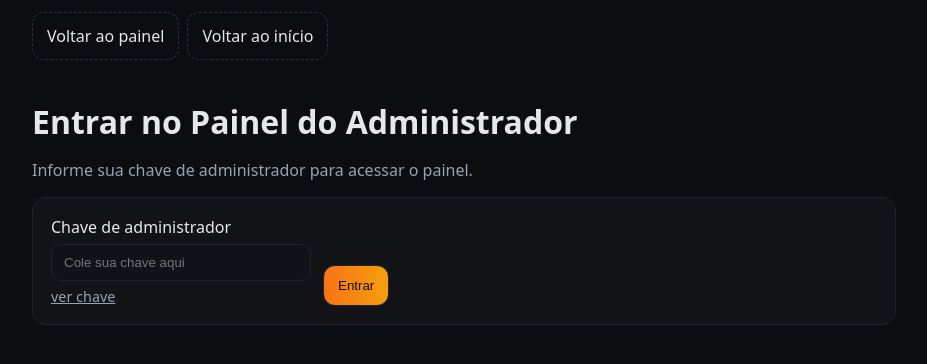
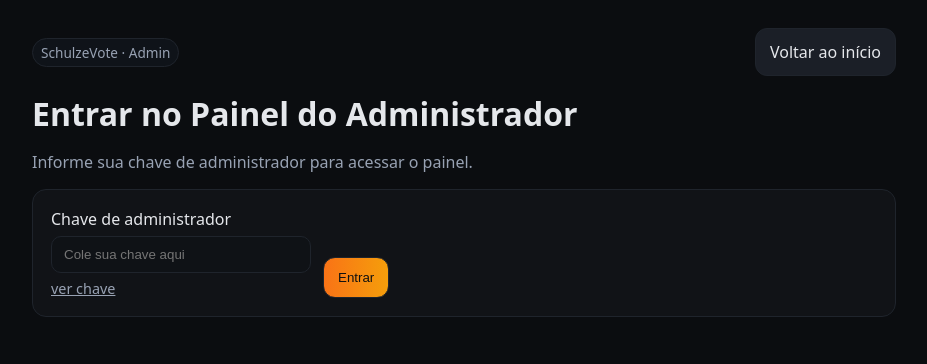
Before and after one commit to Jccasafus-hub/SchulzeVote, a Flask app: page /admin/login in a window 1280 px wide. Shown: the top 364 px of the page, without its empty margins (176-1103 px from the left). Run offline with Flask 3, Linux system fonts and the light colour scheme.

Commit message:
Update base_admin.html

```diff
--- a/templates/base_admin.html
+++ b/templates/base_admin.html
@@ -6,18 +6,12 @@
   <meta name="viewport" content="width=device-width, initial-scale=1" />
 
   <!-- PWA -->
-  <link rel="manifest" href="{{ url_for('static', filename='manifest_admin.json') }}?v={{ APP_VERSION }}">
+  <link rel="manifest" href="{{ url_for('static', filename='manifest_admin.json') }}?v={{ APP_VERSION|default('1') }}">
   <meta name="theme-color" content="#000000">
 
   <!-- Ícones -->
-  <link rel="icon" type="image/png" sizes="192x192" href="{{ url_for('static', filename='admin_icon_192.png') }}?v={{ APP_VERSION }}">
-  <link rel="apple-touch-icon" sizes="180x180" href="{{ url_for('static', filename='admin_icon_180.png') }}?v={{ APP_VERSION }}">
-
-  <!-- Social -->
-  <meta property="og:title" content="SchulzeVote Admin">
-  <meta property="og:description" content="Painel administrativo do SchulzeVote.">
-  <meta property="og:image" content="{{ url_for('static', filename='admin_icon_512.png') }}?v={{ APP_VERSION }}">
-  <meta property="og:type" content="website">
+  <link rel="icon" type="image/png" sizes="192x192" href="{{ url_for('static', filename='admin_icon_192.png') }}?v={{ APP_VERSION|default('1') }}">
+  <link rel="apple-touch-icon" sizes="180x180" href="{{ url_for('static', filename='admin_icon_180.png') }}?v={{ APP_VERSION|default('1') }}">
 
   <style>
     :root{ --bg:#0b0d10; --card:#111317; --muted:#98a2b3; --text:#e5e7eb; --accent:#f97316; --accent-2:#f59e0b; --border:#1f242c; --input:#0f1216; }
@@ -31,30 +25,31 @@
     .btn{padding:12px 14px;border-radius:12px;border:1px solid var(--border);background:#1b1f27;color:var(--text);text-decoration:none;cursor:pointer}
     .btn:hover{filter:brightness(1.06)}
     .btn.accent{background:linear-gradient(90deg,var(--accent),var(--accent-2));color:#111}
-    .btn.ghost{background:transparent;border:1px dashed #2a323d;color:var(--text)}
+    .btn.ghost{background:transparent;border:1px dashed #2a323d}
     input[type=text], input[type=password], input[type=number]{background:var(--input); border:1px solid var(--border); color:var(--text); padding:10px 12px; border-radius:10px; outline:none}
     .pill{display:inline-block;padding:4px 8px;border-radius:999px;background:#0f1319;border:1px solid var(--border);color:var(--muted);font-size:.85rem}
-    .topbar{display:flex;gap:8px;align-items:center;justify-content:flex-start;margin:0 auto;max-width:920px;padding:12px 28px}
-    .sep{height:1px;background:var(--border);margin:12px 0}
+    header{display:flex;justify-content:space-between;align-items:center;margin:0 0 16px}
+    header .left, header .right{display:flex;gap:10px;align-items:center}
   </style>
   {% block head %}{% endblock %}
 </head>
 <body>
+  <div class="wrap">
+    <!-- Header com um ÚNICO botão de retorno -->
+    <header>
+      <div class="left">
+        <div class="pill">SchulzeVote · Admin</div>
+      </div>
+      <div class="right">
+        {% set secret = request.args.get('secret') %}
+        {% if secret %}
+          <a class="btn" href="{{ url_for('admin_bp.admin_home') }}?secret={{ secret|urlencode }}">Voltar ao painel</a>
+        {% else %}
+          <a class="btn" href="/">Voltar ao início</a>
+        {% endif %}
+      </div>
+    </header>
 
-  {# Topbar com botão condicional #}
-  {% set secret_qs = request.args.get('secret', '') %}
-  {% set is_admin_home = request.endpoint in ('admin_bp.admin_home',) %}
-  <div class="topbar">
-    {% if not is_admin_home %}
-      <a class="btn ghost"
-         href="{{ url_for('admin_bp.admin_home') }}{% if secret_qs %}?secret={{ secret_qs|urlencode }}{% endif %}">
-        Voltar ao painel
-      </a>
-    {% endif %}
-    <a class="btn ghost" href="{{ url_for('index') }}">Voltar ao início</a>
-  </div>
-
-  <div class="wrap">
     {% block content %}{% endblock %}
   </div>
 
```
